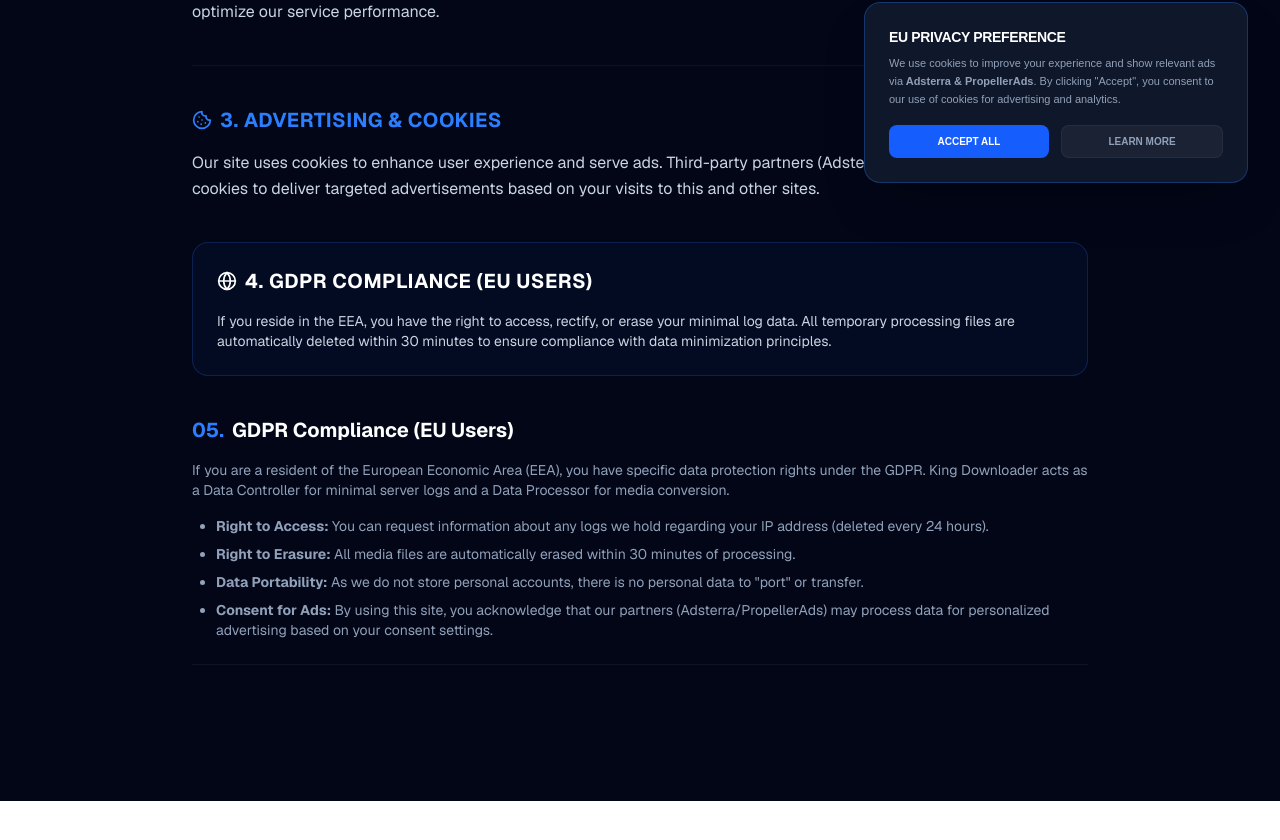
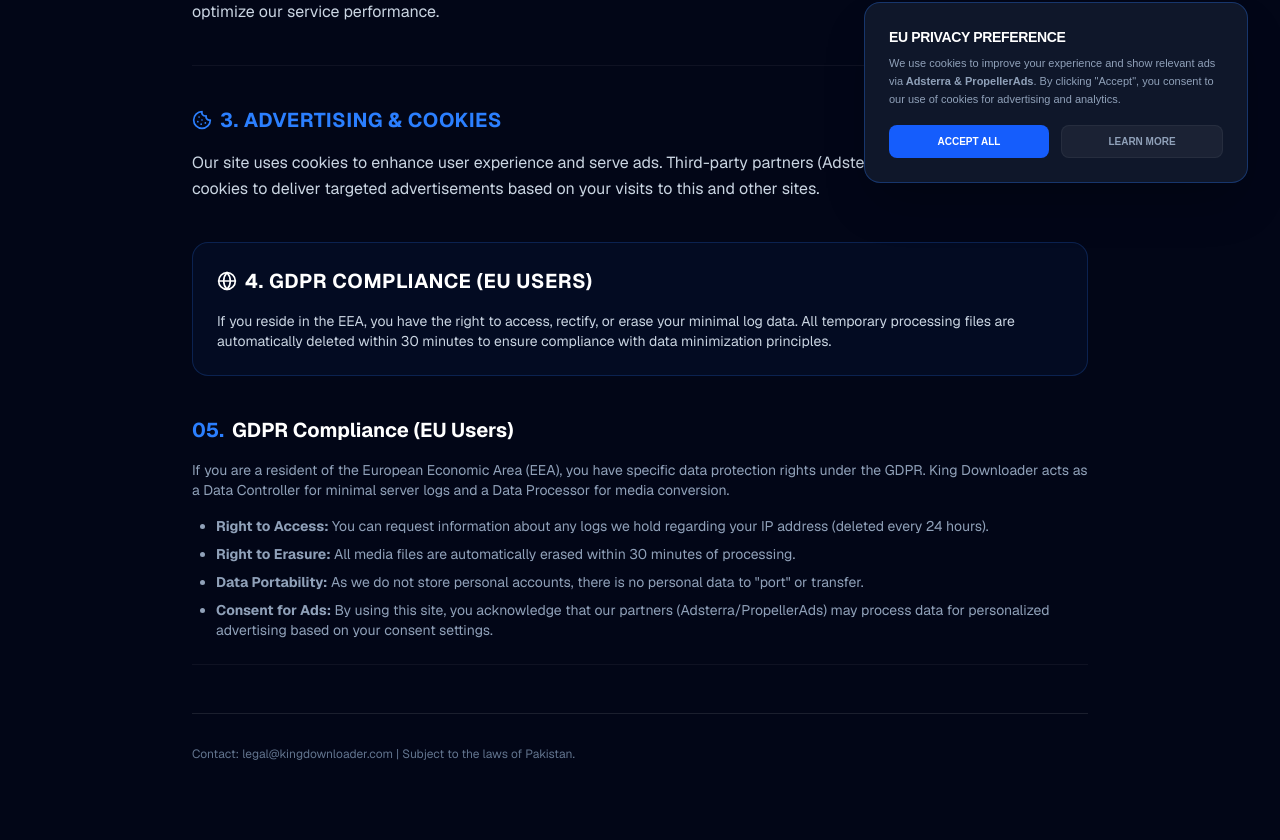
Before and after one commit to HasanFerozQ/multi-downloader, a Next.js app in the folder frontend/: page /privacy in a window 1280 px wide. Shown: the part 505-1345 px from the top of the page. Before the commit the page ends 1306 px from the top, so only its background shows below. Built offline with nearby package versions, Linux system fonts and the light colour scheme.

Commit message:
analyzer

```diff
--- a/frontend/app/privacy/page.tsx
+++ b/frontend/app/privacy/page.tsx
@@ -51,7 +51,9 @@
   </ul>
 </section>
 
-
+        <footer className="mt-12 pt-8 border-t border-white/10 text-xs text-slate-500">
+          Contact: legal@kingdownloader.com | Subject to the laws of Pakistan.
+        </footer>
       </div>
     </main>
   );
```
Also changed, not shown: 2 other files (tests, documents, lock files or other folders).
